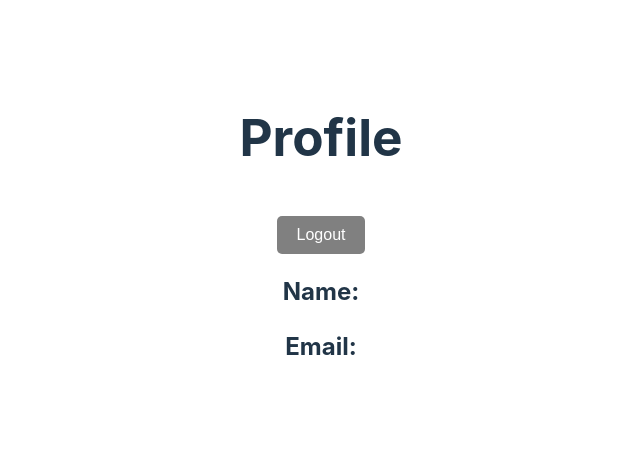
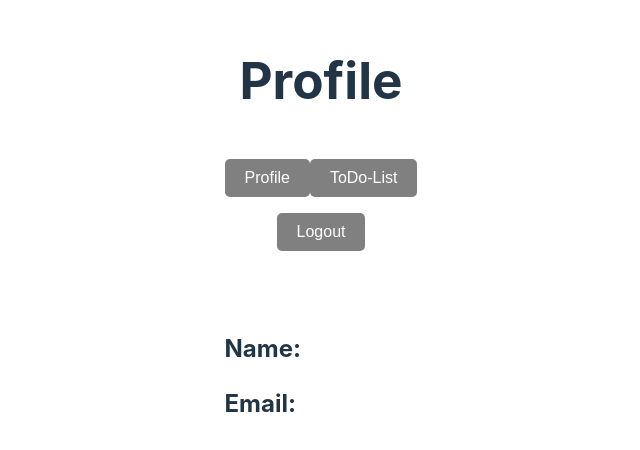
Before and after one commit to regovariff/todo-app, a React (Vite) app: page /profile in a window 1280 px wide. Shown: the part 170-620 px from the top of the page, without its empty margins (319-959 px from the left). Built offline with nearby package versions, Linux system fonts and the light colour scheme.

Commit message:
add navigation

```diff
--- /dev/null
+++ b/src/components/Navigation.tsx
@@ -0,0 +1,25 @@
+import { useNavigate } from "react-router-dom";
+import Button from "./Button";
+
+function Navigation() {
+  const navigate = useNavigate();
+
+  const profileClick = () => {
+    navigate("/profile")
+  }
+
+  const listClick = () => {
+    navigate("/todopage")
+  }
+
+  return (
+    <>
+      <div className="navigation-container">
+        <Button onClick={profileClick}>Profile</Button>
+        <Button onClick={listClick}>ToDo-List</Button>
+      </div>
+    </>
+  );
+}
+
+export default Navigation;
--- a/src/index.css
+++ b/src/index.css
@@ -58,3 +58,14 @@ h1 {
   padding: 8px 10px;
   border-radius: 8px;
 }
+
+.profile-info {
+  text-align: left;
+  margin-top: 5rem;
+}
+
+.navigation-container {
+  display: flex;
+  justify-content: space-evenly;
+  align-items: center;
+}
--- a/src/pages/Profile.tsx
+++ b/src/pages/Profile.tsx
@@ -1,6 +1,7 @@
 import { useNavigate } from "react-router-dom";
 import { useState, useEffect } from "react";
 import Button from "../components/Button";
+import Navigation from "../components/Navigation";
 
 function Profile() {
   const [userData, setUserData] = useState({ name: "", email: "" });
@@ -32,13 +33,10 @@ function Profile() {
   return (
     <>
       <h1>Profile</h1>
-      <Button
-        onClick={onLogout}
-      >
-        Logout
-      </Button>
+      <Navigation />
+      <Button onClick={onLogout}>Logout</Button>
       <br />
-      <div>
+      <div className="profile-info">
         <h2>Name: {userData.name}</h2>
         <h2>Email: {userData.email}</h2>
       </div>
--- a/src/pages/TodoPage.tsx
+++ b/src/pages/TodoPage.tsx
@@ -2,6 +2,7 @@ import TodoList from "../components/TodoList";
 import TodoAdd from "../components/TodoAdd";
 import Button from "../components/Button";
 import { useState } from "react";
+import Navigation from "../components/Navigation";
 
 function TodoPage() {
   const [isVisible, setIsVisible] = useState(false);
@@ -14,6 +15,7 @@ function TodoPage() {
     <>
       <div>
         <h1>To Do List</h1>
+        <Navigation />
         <Button onClick={addNote}>{isVisible ? "Hide" : "Add Note"}</Button>
       </div>
       <div>
```
